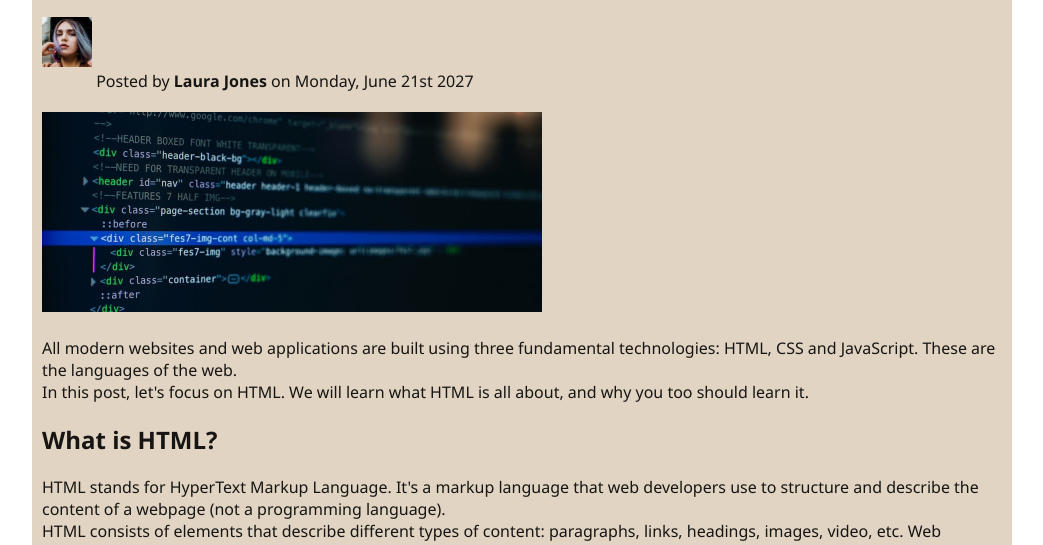
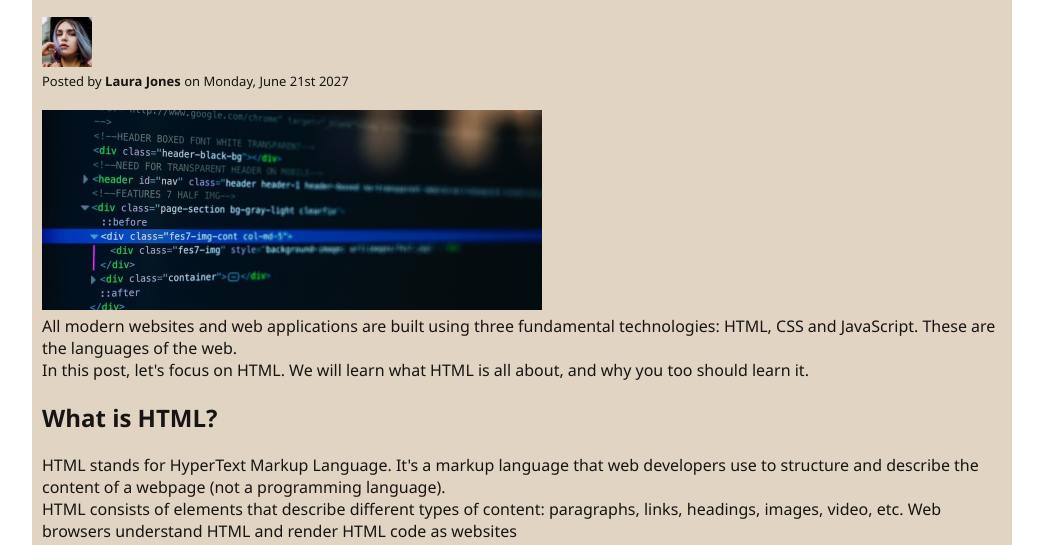
Before and after one commit to CalebNyachwaya/Beginner_Web_Project, a plain HTML site: page index.html in a window 1280 px wide. Shown: the part 203-748 px from the top of the page, without its empty margins (118-1161 px from the left). Drawn offline with Linux system fonts and the light colour scheme.

Commit message:
goodnight

```diff
--- a/index.html
+++ b/index.html
@@ -24,14 +24,20 @@
             height="50"
             width="50"
             alt="pic of a cute lady"
-	    class="1pics"
+            class="pics"
           />
-          Posted by <strong>Laura Jones</strong> on Monday, June 21st 2027
+          <div class="author">
+            Posted by <strong>Laura Jones</strong> on Monday, <c>June 21st 2027
+          </div>
         </header>
-        <p></p>
 
-        <img src="img/post-img.jpg" height="200" width="500" alt="HTML code" class="1pics"
-/>
+        <img
+          src="img/post-img.jpg"
+          height="200"
+          width="500"
+          alt="HTML code"
+          class="pics"
+        />
         <p>
           All modern websites and web applications are built using three
           fundamental technologies: HTML, CSS and JavaScript. These are the
--- a/style.css
+++ b/style.css
@@ -54,6 +54,9 @@ ul a {
 h2 {
   padding: 20px 0;
 }
-img {
-  margin: 20px 0;
+.pics {
+  margin-top: 20px;
 }
+.author {
+  font-size: small;
+}
```
